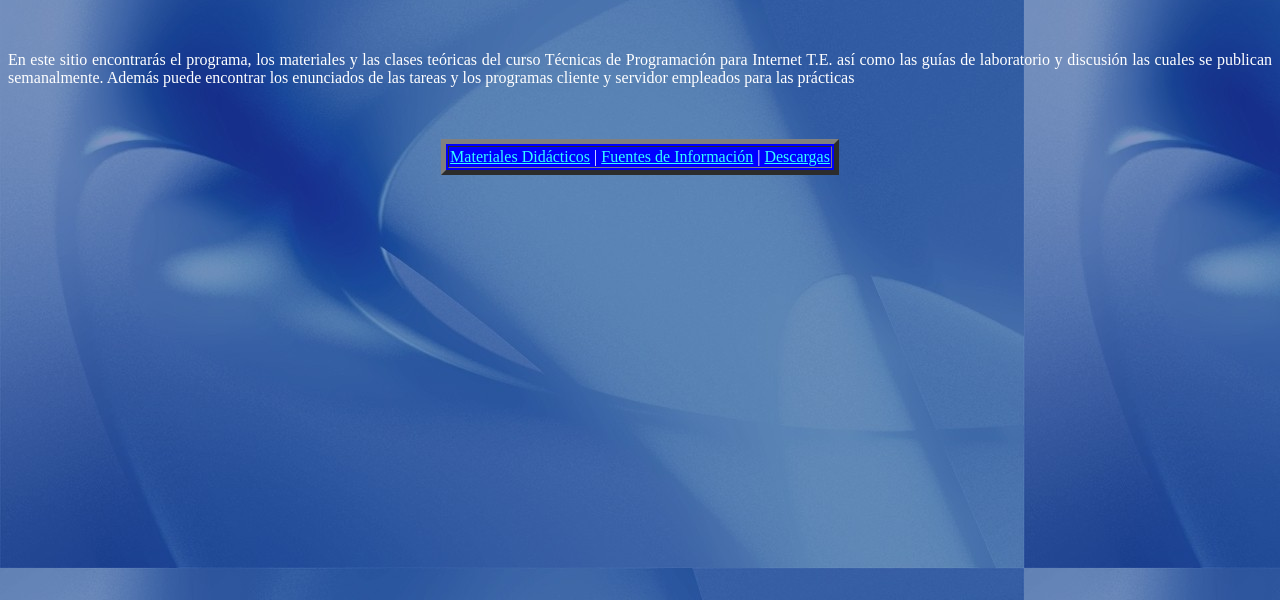
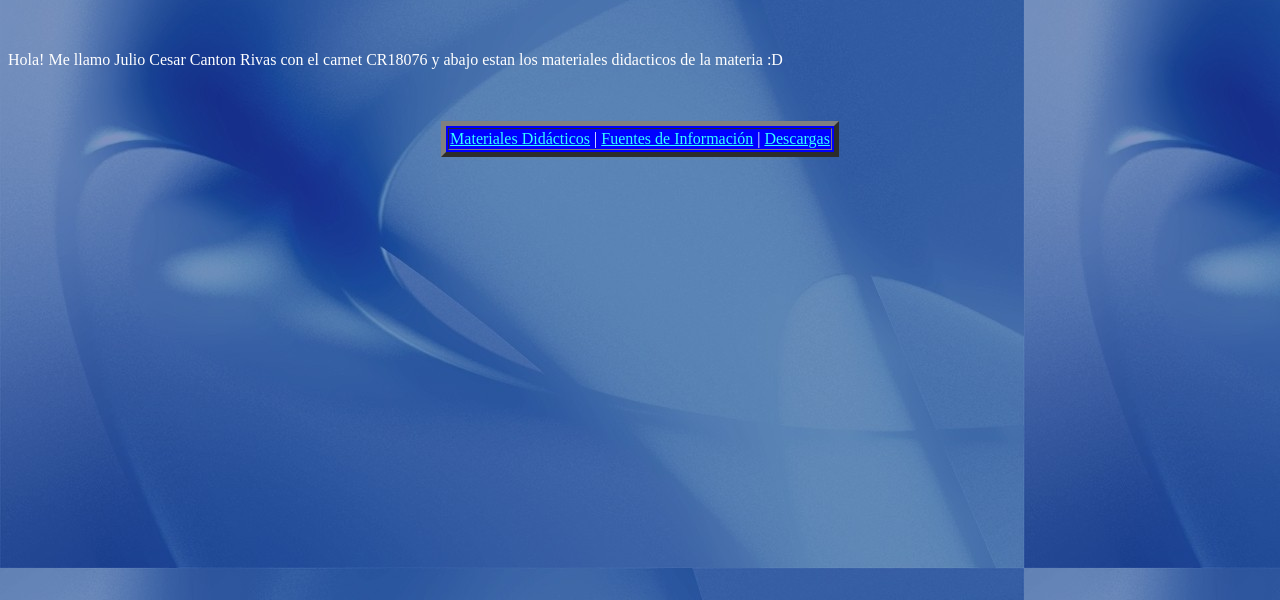
Before and after one commit to CesarCanton/guia21c, a plain HTML site: page index.html in a window 1280 px wide. Shown: the part 200-800 px from the top of the page. Drawn offline with Linux system fonts and the light colour scheme.

Commit message:
Update index.html
Cambio del index

```diff
--- a/index.html
+++ b/index.html
@@ -33,10 +33,7 @@
 </H2>
 <BR>
 <P ALIGN="JUSTIFY">
- En este sitio encontrar&aacute;s el programa, los materiales y las clases te&oacute;ricas del curso
- T&eacute;cnicas de Programaci&oacute;n para Internet T.E. as&iacute; como las gu&iacute;as de laboratorio y discusi&oacute;n las cuales
- se publican semanalmente. Adem&aacute;s puede encontrar los enunciados de las tareas y los programas cliente
- y servidor empleados para las pr&aacute;cticas
+Hola! Me llamo Julio Cesar Canton Rivas con el carnet CR18076 y abajo estan los materiales didacticos de la materia :D
 </P>
 <BR>
 <BR>
```
